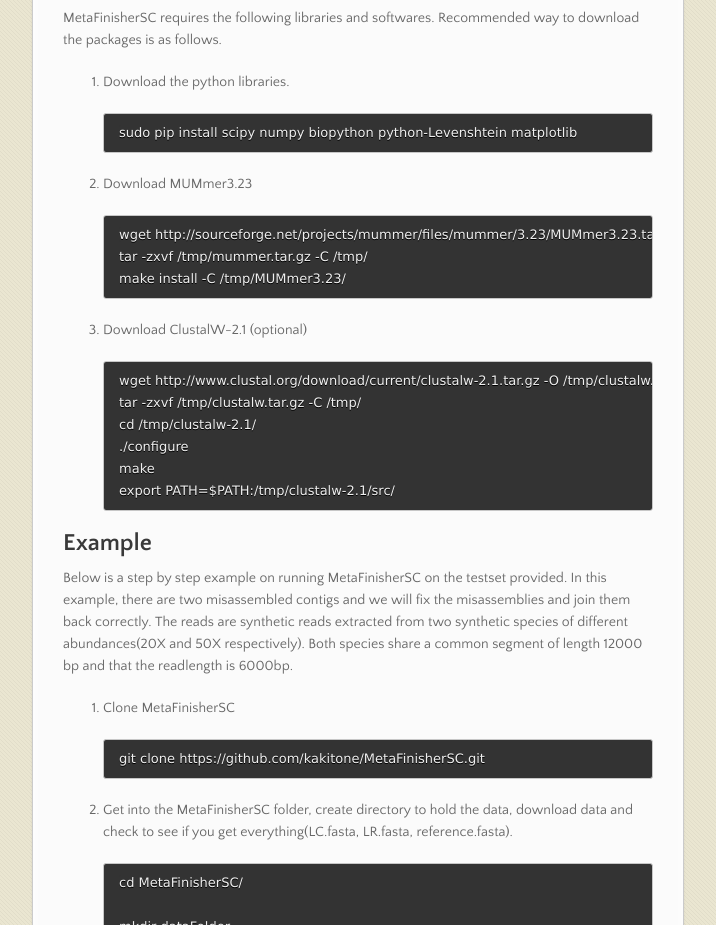
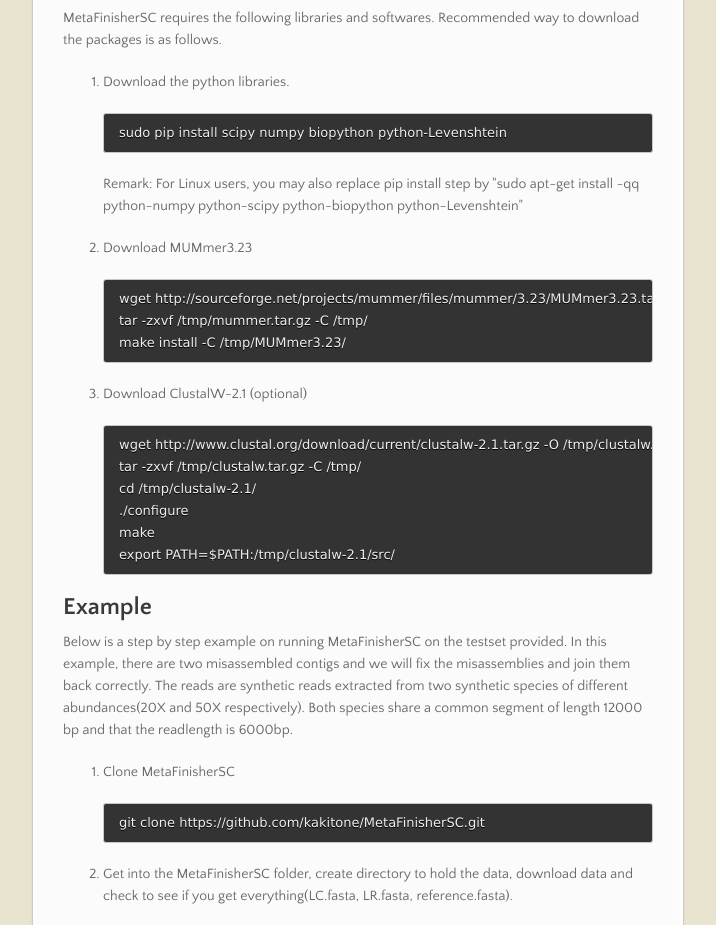
Before and after one commit to kakitone/MetaFinisherSC, a plain HTML site: page index.html in a window 1280 px wide. Shown: the part 1102-2027 px from the top of the page, without its empty margins (283-999 px from the left). Drawn offline with nearby package versions, Linux system fonts and the light colour scheme.

```diff
--- a/index.html
+++ b/index.html
@@ -88,8 +88,10 @@
 <li>
 <p>Download the python libraries. </p>
 
-<pre><code>sudo pip install scipy numpy biopython python-Levenshtein matplotlib
+<pre><code>sudo pip install scipy numpy biopython python-Levenshtein
 </code></pre>
+
+<p>Remark: For Linux users, you may also replace pip install step by "sudo apt-get install -qq python-numpy python-scipy python-biopython python-Levenshtein"</p>
 </li>
 <li>
 <p>Download MUMmer3.23 </p>
```
Also changed, not shown: params.json (+1 -1 lines).
